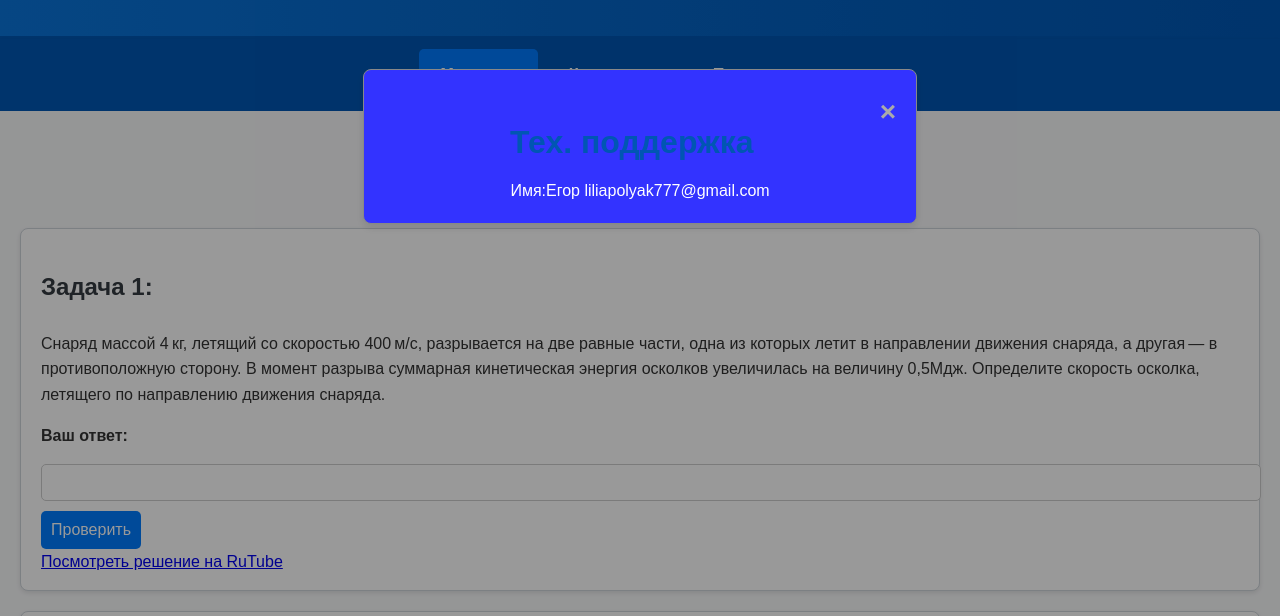
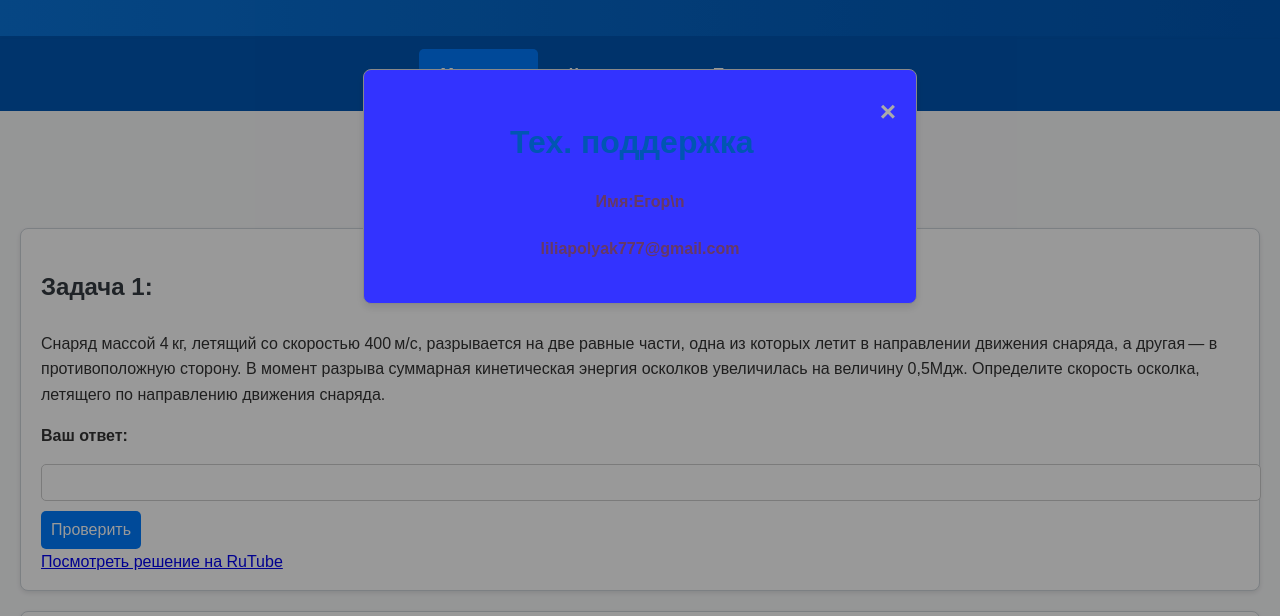
Before and after one commit to Stepan-megamind/project, a plain HTML site: page index.htm in a window 1280 px wide. Both pictures are taken after a click on the link 1215 px from the left and 34 px from the top of the page. Shown: the part 123-739 px from the top of the page. Drawn offline with Linux system fonts and the light colour scheme.

Commit message:
Update index.htm

```diff
--- a/index.htm
+++ b/index.htm
@@ -22,8 +22,8 @@
                 <div class="modal-content">
                     <span class="close" onclick="closeModal()">&times;</span>
                     <h2>Тех. поддержка</h2>
-                    <a class='zulf'>Имя:Егор</a>
-                    <a class='zulf'>liliapolyak777@gmail.com</a>
+                    <h4>Имя:Егор\n</h4>
+                    <h4>liliapolyak777@gmail.com</h4>
                 </div>
             </div>
 
```
